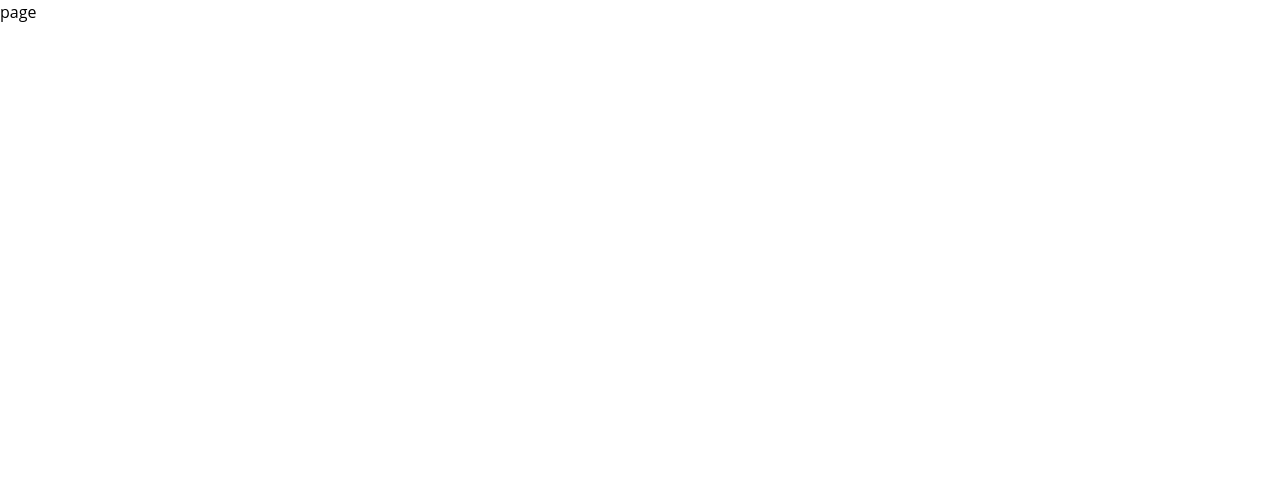
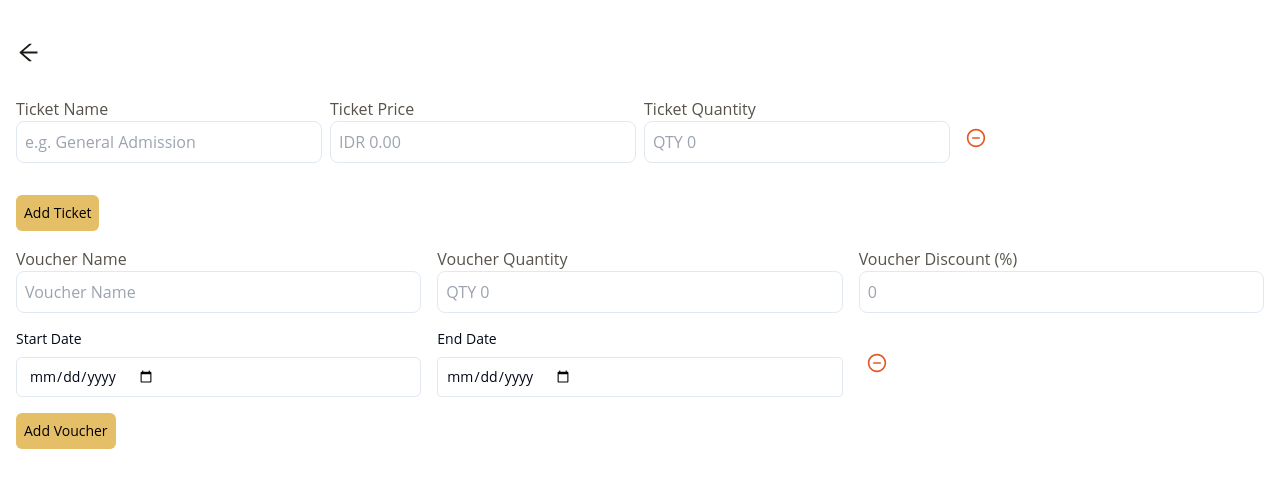
Before and after one commit to Luxtix/DTI-Frontend, a Next.js app: page /create-event in a window 1280 px wide. Shown: the top 488 px of the page. Built offline with nearby package versions, Linux system fonts and the light colour scheme.

Commit message:
feat(jacob) add shadcn for input date, add voucher & ticket form

```diff
--- /dev/null
+++ b/app/create-event/_components/TicketRow/index.tsx
@@ -0,0 +1,35 @@
+import FormField from "@/components/ui/FormField";
+import { CgRemove } from "react-icons/cg";
+
+function TicketRow({
+  index,
+  removeRow,
+}: {
+  index: number;
+  removeRow: (index: number) => void;
+}) {
+  return (
+    <div>
+      <div className="grid grid-cols-2 sm:grid-cols-4 gap-x-2 mb-4">
+        <FormField
+          label="Ticket Name"
+          type="text"
+          placeholder="e.g. General Admission"
+        />
+        <FormField label="Ticket Price" type="number" placeholder="IDR 0.00" />
+        <FormField label="Ticket Quantity" type="number" placeholder="QTY 0" />
+        <div className="flex flex-row">
+          <button
+            type="button"
+            onClick={() => removeRow(index)}
+            className="p-2 text-luxtix-3"
+          >
+            <CgRemove size={20} />
+          </button>
+        </div>
+      </div>
+    </div>
+  );
+}
+
+export default TicketRow;
--- /dev/null
+++ b/app/create-event/_components/VoucherRow/index.tsx
@@ -0,0 +1,42 @@
+import { FormField } from "@/components/ui";
+import { Input } from "@/components/ui/input";
+import { CgRemove } from "react-icons/cg";
+
+function VoucherRow({
+  index,
+  removeRow,
+}: {
+  index: number;
+  removeRow: (index: number) => void;
+}) {
+  return (
+    <div className="grid grid-cols-2 sm:grid-cols-3 gap-x-4 mb-4">
+      <FormField label="Voucher Name" type="text" placeholder="Voucher Name" />
+      <FormField label="Voucher Quantity" type="number" placeholder="QTY 0" />
+      <FormField label="Voucher Discount (%)" type="number" placeholder="0" />
+      <div>
+        <label className="block text-sm font-medium mb-2">Start Date</label>
+        <Input type="date" placeholder="DD/MM/YYYY" />
+      </div>
+      <div>
+        <label className="block text-sm font-medium mb-2">End Date</label>
+        <Input
+          type="date"
+          placeholder="DD/MM/YYYY"
+          className="w-full p-2 border border-input rounded"
+        />
+      </div>
+      <div className="flex flex-row">
+        <button
+          type="button"
+          onClick={() => removeRow(index)}
+          className="p-2 text-luxtix-3"
+        >
+          <CgRemove size={20} />
+        </button>
+      </div>
+    </div>
+  );
+}
+
+export default VoucherRow;
--- a/app/create-event/_components/index.tsx
+++ b/app/create-event/_components/index.tsx
@@ -1,7 +1,79 @@
-import React from "react";
+"use client";
+import TicketRow from "./TicketRow";
+import VoucherRow from "./VoucherRow";
+import { useState } from "react";
+import Link from "next/link";
+import { AiOutlineArrowLeft } from "react-icons/ai";
 
-function index() {
-  return <div>index</div>;
+const eventCategories = [
+  "Art",
+  "Sport",
+  "Entertainment",
+  "Tech",
+  "Business",
+  "Travel",
+];
+
+function CreateEvent() {
+  const [ticketRows, setTicketRows] = useState([{ id: 0 }]);
+  const [voucherRows, setVoucherRows] = useState([{ id: 0 }]);
+
+  const addTicketRow = () => {
+    const newTicketRow = { id: ticketRows.length };
+    setTicketRows([...ticketRows, newTicketRow]);
+  };
+
+  const removeTicketRow = (indexToRemove: number) => {
+    const updatedRows = ticketRows.filter(
+      (_, index) => index !== indexToRemove
+    );
+    setTicketRows(updatedRows);
+  };
+
+  const addVoucherRow = () => {
+    const newVoucherRow = { id: voucherRows.length };
+    setVoucherRows([...voucherRows, newVoucherRow]);
+  };
+
+  const removeVoucherRow = (indexToRemove: number) => {
+    const updatedRows = voucherRows.filter(
+      (_, index) => index !== indexToRemove
+    );
+    setVoucherRows(updatedRows);
+  };
+
+  return (
+    <div className="max-w-7xl mx-auto px-4 py-4">
+      <div className="block sm:py-6">
+        <Link href="/" className="text-luxtix-1">
+          <AiOutlineArrowLeft size={25} />
+        </Link>
+      </div>
+      <div className="py-2">
+        {ticketRows.map((_, index) => (
+          <TicketRow key={index} index={index} removeRow={removeTicketRow} />
+        ))}
+
+        <button
+          onClick={addTicketRow}
+          className="bg-luxtix-6 hover:bg-luxtix-2 text-black text-sm p-2 rounded-md"
+        >
+          Add Ticket
+        </button>
+      </div>
+      <div className="py-2">
+        {voucherRows.map((_, index) => (
+          <VoucherRow key={index} index={index} removeRow={removeVoucherRow} />
+        ))}
+        <button
+          onClick={addVoucherRow}
+          className="bg-luxtix-6 hover:bg-luxtix-2 text-black text-sm p-2 rounded-md"
+        >
+          Add Voucher
+        </button>
+      </div>
+    </div>
+  );
 }
 
-export default index;
+export default CreateEvent;
--- a/app/create-event/page.tsx
+++ b/app/create-event/page.tsx
@@ -1,5 +1,11 @@
+import CreateEvent from "./_components";
+
 function page() {
-  return <div>page</div>;
+  return (
+    <div>
+      <CreateEvent />
+    </div>
+  );
 }
 
 export default page;
--- a/app/globals.css
+++ b/app/globals.css
@@ -10,15 +10,82 @@
   h3 {
     font-family: "Montserrat", system-ui, sans-serif;
   }
+  :root {
+    --background: 0 0% 100%;
+    --foreground: 222.2 84% 4.9%;
+
+    --card: 0 0% 100%;
+    --card-foreground: 222.2 84% 4.9%;
+
+    --popover: 0 0% 100%;
+    --popover-foreground: 222.2 84% 4.9%;
+
+    --primary: 222.2 47.4% 11.2%;
+    --primary-foreground: 210 40% 98%;
+
+    --secondary: 210 40% 96.1%;
+    --secondary-foreground: 222.2 47.4% 11.2%;
+
+    --muted: 210 40% 96.1%;
+    --muted-foreground: 215.4 16.3% 46.9%;
+
+    --accent: 210 40% 96.1%;
+    --accent-foreground: 222.2 47.4% 11.2%;
+
+    --destructive: 0 84.2% 60.2%;
+    --destructive-foreground: 210 40% 98%;
+
+    --border: 214.3 31.8% 91.4%;
+    --input: 214.3 31.8% 91.4%;
+    --ring: 222.2 84% 4.9%;
+
+    --radius: 0.5rem;
+  }
+
+  .dark {
+    --background: 222.2 84% 4.9%;
+    --foreground: 210 40% 98%;
+
+    --card: 222.2 84% 4.9%;
+    --card-foreground: 210 40% 98%;
+
+    --popover: 222.2 84% 4.9%;
+    --popover-foreground: 210 40% 98%;
+
+    --primary: 210 40% 98%;
+    --primary-foreground: 222.2 47.4% 11.2%;
+
+    --secondary: 217.2 32.6% 17.5%;
+    --secondary-foreground: 210 40% 98%;
+
+    --muted: 217.2 32.6% 17.5%;
+    --muted-foreground: 215 20.2% 65.1%;
+
+    --accent: 217.2 32.6% 17.5%;
+    --accent-foreground: 210 40% 98%;
+
+    --destructive: 0 62.8% 30.6%;
+    --destructive-foreground: 210 40% 98%;
+
+    --border: 217.2 32.6% 17.5%;
+    --input: 217.2 32.6% 17.5%;
+    --ring: 212.7 26.8% 83.9%;
+  }
+}
+
+@layer base {
+  * {
+    @apply border-border;
+  }
+  body {
+    @apply bg-background text-foreground;
+  }
 }
 
 @layer utilities {
   .flex-center {
     @apply flex items-center justify-center;
   }
-}
-
-@layer utilities {
   .btn-anim {
     @apply transition active:scale-75;
   }
--- /dev/null
+++ b/components/ui/input.tsx
@@ -0,0 +1,25 @@
+import * as React from "react"
+
+import { cn } from "@/lib/utils"
+
+export interface InputProps
+  extends React.InputHTMLAttributes<HTMLInputElement> {}
+
+const Input = React.forwardRef<HTMLInputElement, InputProps>(
+  ({ className, type, ...props }, ref) => {
+    return (
+      <input
+        type={type}
+        className={cn(
+          "flex h-10 w-full rounded-md border border-input bg-background px-3 py-2 text-sm ring-offset-background file:border-0 file:bg-transparent file:text-sm file:font-medium placeholder:text-muted-foreground focus-visible:outline-none focus-visible:ring-2 focus-visible:ring-ring focus-visible:ring-offset-2 disabled:cursor-not-allowed disabled:opacity-50",
+          className
+        )}
+        ref={ref}
+        {...props}
+      />
+    )
+  }
+)
+Input.displayName = "Input"
+
+export { Input }
--- /dev/null
+++ b/lib/utils.ts
@@ -0,0 +1,6 @@
+import { type ClassValue, clsx } from "clsx"
+import { twMerge } from "tailwind-merge"
+
+export function cn(...inputs: ClassValue[]) {
+  return twMerge(clsx(inputs))
+}
--- a/package.json
+++ b/package.json
@@ -9,12 +9,17 @@
     "lint": "next lint"
   },
   "dependencies": {
+    "class-variance-authority": "^0.7.0",
+    "clsx": "^2.1.1",
     "formik": "^2.4.6",
+    "lucide-react": "^0.399.0",
     "next": "14.2.4",
     "react": "^18",
     "react-datepicker": "^7.2.0",
     "react-dom": "^18",
     "react-icons": "^5.2.1",
+    "tailwind-merge": "^2.3.0",
+    "tailwindcss-animate": "^1.0.7",
     "yup": "^1.4.0"
   },
   "devDependencies": {
--- a/tailwind.config.ts
+++ b/tailwind.config.ts
@@ -1,12 +1,22 @@
 import type { Config } from "tailwindcss";
 
-const config: Config = {
+const config = {
+  darkMode: ["class"],
   content: [
-    "./pages/**/*.{js,ts,jsx,tsx,mdx}",
-    "./components/**/*.{js,ts,jsx,tsx,mdx}",
-    "./app/**/*.{js,ts,jsx,tsx,mdx}",
+    "./pages/**/*.{ts,tsx}",
+    "./components/**/*.{ts,tsx}",
+    "./app/**/*.{ts,tsx}",
+    "./src/**/*.{ts,tsx}",
   ],
+  prefix: "",
   theme: {
+    container: {
+      center: true,
+      padding: "2rem",
+      screens: {
+        "2xl": "1400px",
+      },
+    },
     extend: {
       colors: {
         luxtix: {
@@ -19,9 +29,62 @@ const config: Config = {
           7: "#CCC8C3",
           8: "#57534A",
         },
+        border: "hsl(var(--border))",
+        input: "hsl(var(--input))",
+        ring: "hsl(var(--ring))",
+        background: "hsl(var(--background))",
+        foreground: "hsl(var(--foreground))",
+        primary: {
+          DEFAULT: "hsl(var(--primary))",
+          foreground: "hsl(var(--primary-foreground))",
+        },
+        secondary: {
+          DEFAULT: "hsl(var(--secondary))",
+          foreground: "hsl(var(--secondary-foreground))",
+        },
+        destructive: {
+          DEFAULT: "hsl(var(--destructive))",
+          foreground: "hsl(var(--destructive-foreground))",
+        },
+        muted: {
+          DEFAULT: "hsl(var(--muted))",
+          foreground: "hsl(var(--muted-foreground))",
+        },
+        accent: {
+          DEFAULT: "hsl(var(--accent))",
+          foreground: "hsl(var(--accent-foreground))",
+        },
+        popover: {
+          DEFAULT: "hsl(var(--popover))",
+          foreground: "hsl(var(--popover-foreground))",
+        },
+        card: {
+          DEFAULT: "hsl(var(--card))",
+          foreground: "hsl(var(--card-foreground))",
+        },
+      },
+      borderRadius: {
+        lg: "var(--radius)",
+        md: "calc(var(--radius) - 2px)",
+        sm: "calc(var(--radius) - 4px)",
+      },
+      keyframes: {
+        "accordion-down": {
+          from: { height: "0" },
+          to: { height: "var(--radix-accordion-content-height)" },
+        },
+        "accordion-up": {
+          from: { height: "var(--radix-accordion-content-height)" },
+          to: { height: "0" },
+        },
+      },
+      animation: {
+        "accordion-down": "accordion-down 0.2s ease-out",
+        "accordion-up": "accordion-up 0.2s ease-out",
       },
     },
   },
-  plugins: [],
-};
+  plugins: [require("tailwindcss-animate")],
+} satisfies Config;
+
 export default config;
```
Also changed, not shown: components.json (added), 1 other file (tests, documents, lock files or other folders).
